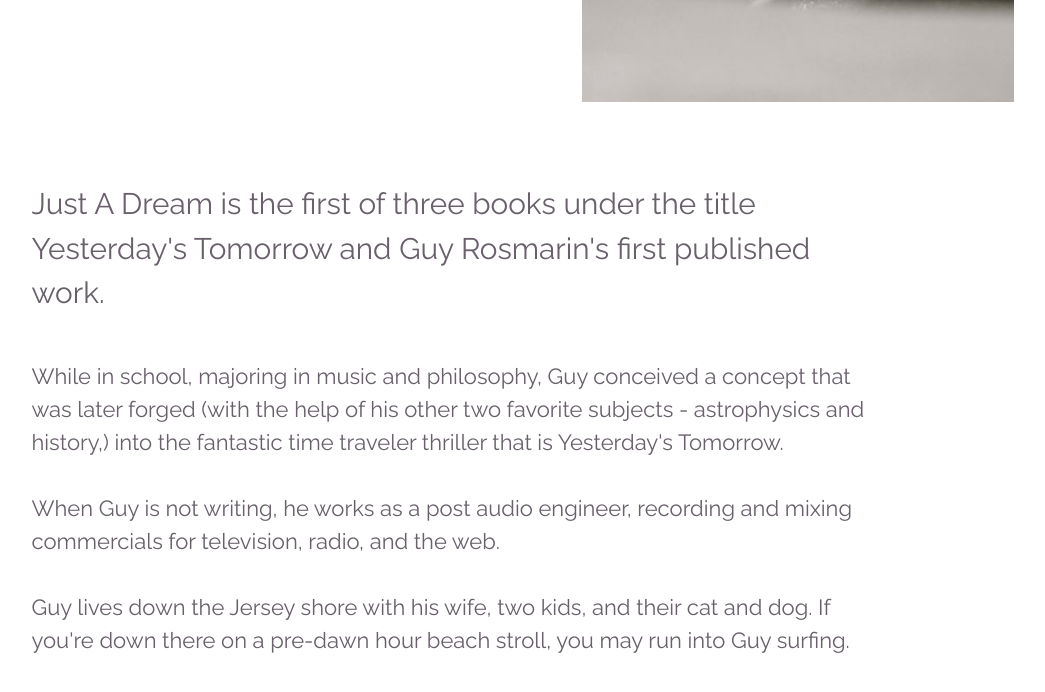
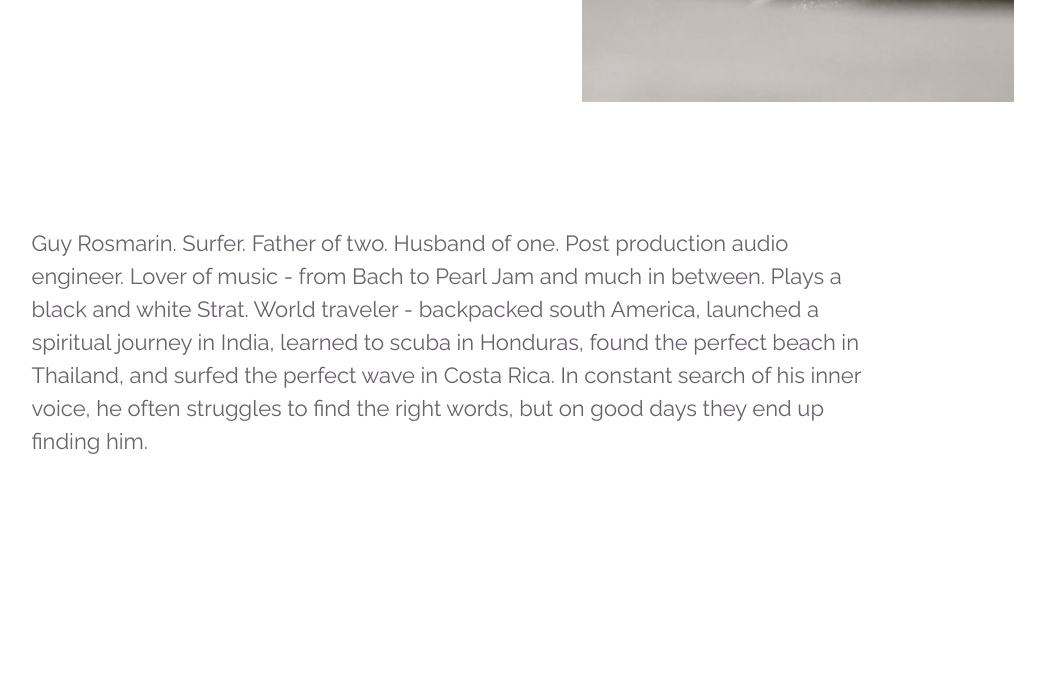
Before and after one commit to efratrosmarin/yesterdays-tomorrow, a plain HTML site: page index3.html in a window 1280 px wide. Shown: the part 618-1310 px from the top of the page, without its empty margins (186-1231 px from the left). After the commit the page ends 1175 px from the top, so only its background shows below. Drawn offline with Linux system fonts and the light colour scheme.

Commit message:
bio change

```diff
--- a/index3.html
+++ b/index3.html
@@ -45,12 +45,10 @@
 			<button class="trigger" data-info=""><span>Trigger</span></button>
 			<article class="content">
 				<div>
-					<p>Just A Dream is the first of three books under the title Yesterday's Tomorrow and Guy Rosmarin's first published work.</p>
-					<p>While in school, majoring in music and philosophy, Guy conceived a concept that was later forged (with the help of his other two favorite subjects - astrophysics and history,) into the fantastic time traveler thriller that is Yesterday's Tomorrow.</p>
-					<p>When Guy is not writing, he works as a post audio engineer, recording and mixing commercials for television, radio, and the web.</p>
-					<p>Guy lives down the Jersey shore with his wife, two kids, and their cat and dog.
-						If you're down there on a pre-dawn hour beach stroll, you may run into Guy surfing.
-						</p>
+					<p></p>
+				<p>Guy Rosmarin. Surfer. Father of two. Husband of one. Post production audio engineer. Lover of music - from Bach to Pearl Jam and much in between. Plays a black and white Strat. World traveler - backpacked south America, launched a spiritual journey in India, learned to scuba in Honduras, found the perfect beach in Thailand, and surfed the perfect wave in Costa Rica. In constant search of his inner voice, he often struggles to find the right words, but on good days they end up finding him.
+					</p>
+
 
 			</section>
 		</div><!-- /container -->
```
